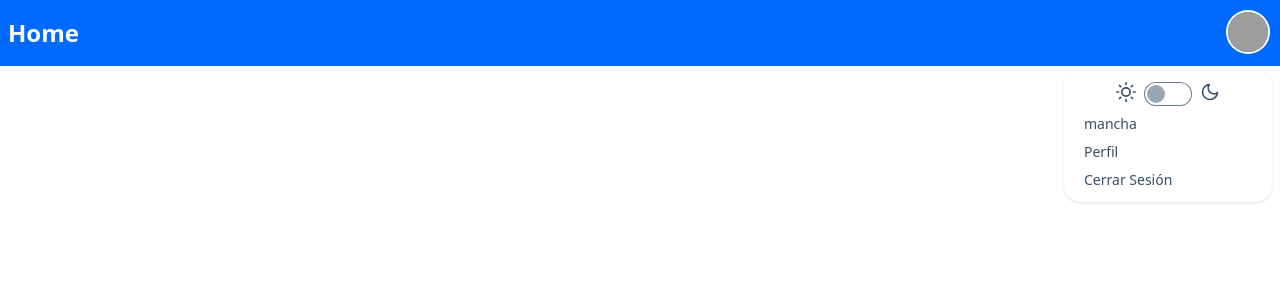
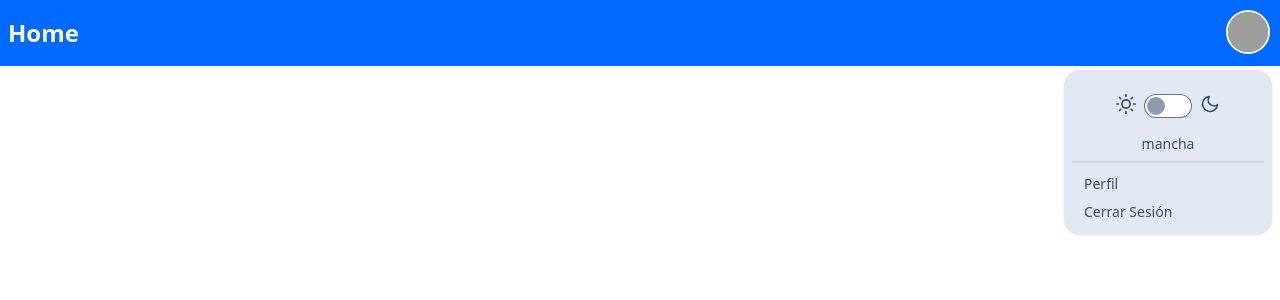
Before and after one commit to whoAngeel/tiendaAzul, a Vue app: page / in a window 1280 px wide. Both pictures are taken after a click on the label 1248 px from the left and 32 px from the top of the page. Shown: the top 300 px of the page. Built offline with nearby package versions, Linux system fonts and the light colour scheme; grey boxes are pictures that could not be loaded.

Commit message:
cambiando el card del usuario

```diff
--- a/src/Views/Login.vue
+++ b/src/Views/Login.vue
@@ -25,7 +25,7 @@
               </label> -->
                 </div>
                 <div class="form-control mt-6">
-                    <button class="btn btn-primary">
+                    <button class="btn btn-primary" :disabled="isSubmitting">
                         <span class="loading loading-bars loading-xs" v-if="isSubmitting"></span>
                         <span v-else>Iniciar sesión</span>
                     </button>
--- a/src/components/navbar/Navbar.vue
+++ b/src/components/navbar/Navbar.vue
@@ -5,20 +5,20 @@
             <span class="text-2xl font-semibold text-base-100">{{ title }}</span>
 
         </div>
-        <div class="flex-none">
-            <div class="dropdown dropdown-end">
+        <div class="flex-none ">
+            <div class="dropdown dropdown-end ">
                 <label tabindex="0" class="btn btn-ghost btn-circle avatar">
                     <div class="w-10 rounded-full ring ring-primary ring-offset-base-100 ring-offset-2">
                         <img alt="Tailwind CSS Navbar component" src="http://placekitten.com/g/300/300" />
                     </div>
                 </label>
-                <ul tabindex="0" class="menu menu-sm dropdown-content mt-3 z-[1] p-2 shadow bg-base-100 rounded-box w-52">
-                    <li>
-                        <ThemeController />
-                    </li>
-                    <li><a>{{ username }}</a></li>
-                    <li>
-                        <a class="justify-between">
+
+                <ul tabindex="0" class="menu menu-sm dropdown-content mt-3 z-[1] p-2 shadow bg-base-300 rounded-box w-52 ">
+                    <ThemeController class="mt-4" />
+                    <span class="text-center font-medium my-4 -mb-4">{{ username }}</span>
+                    <div class="divider"></div>
+                    <li class="-mt-4">
+                        <a>
                             Perfil
                         </a>
                     </li>
@@ -36,3 +36,6 @@ import ThemeController from '../ThemeController.vue'
 const props = defineProps(['title'])
 const username = ref("mancha")
 </script>
+
+<style scoped>
+</style>
```
